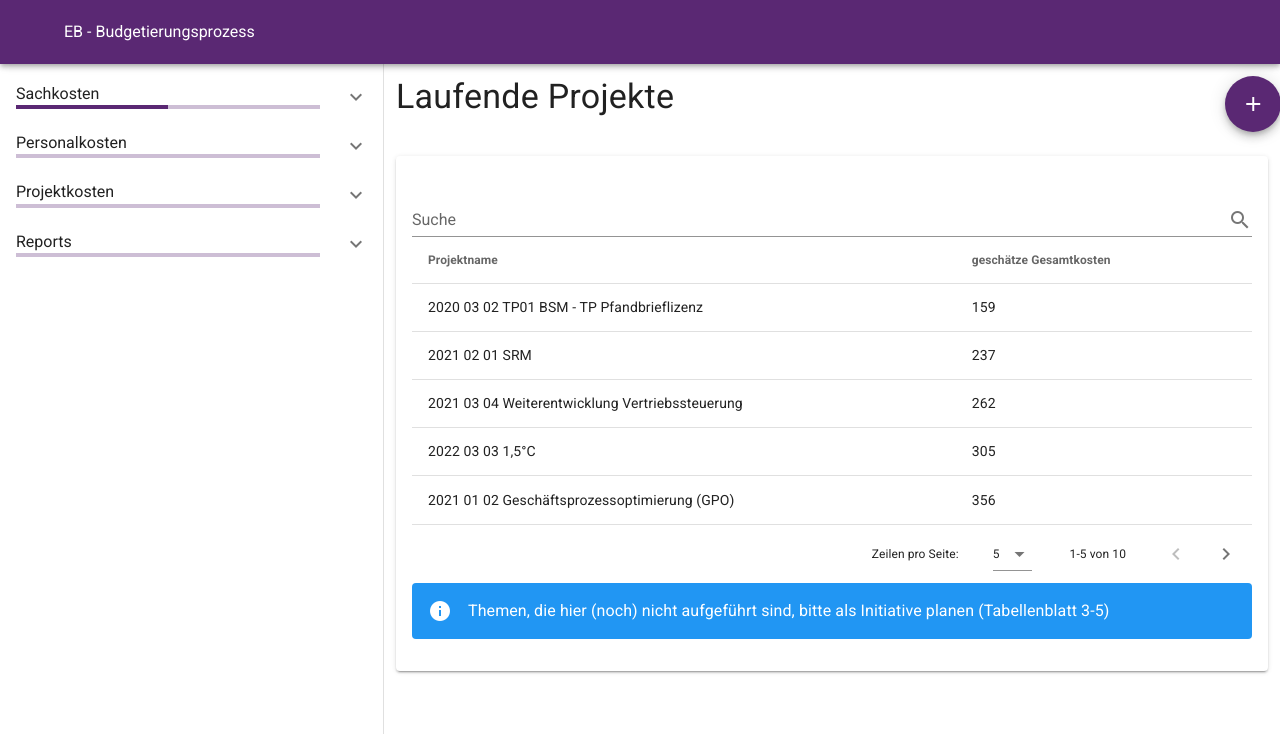
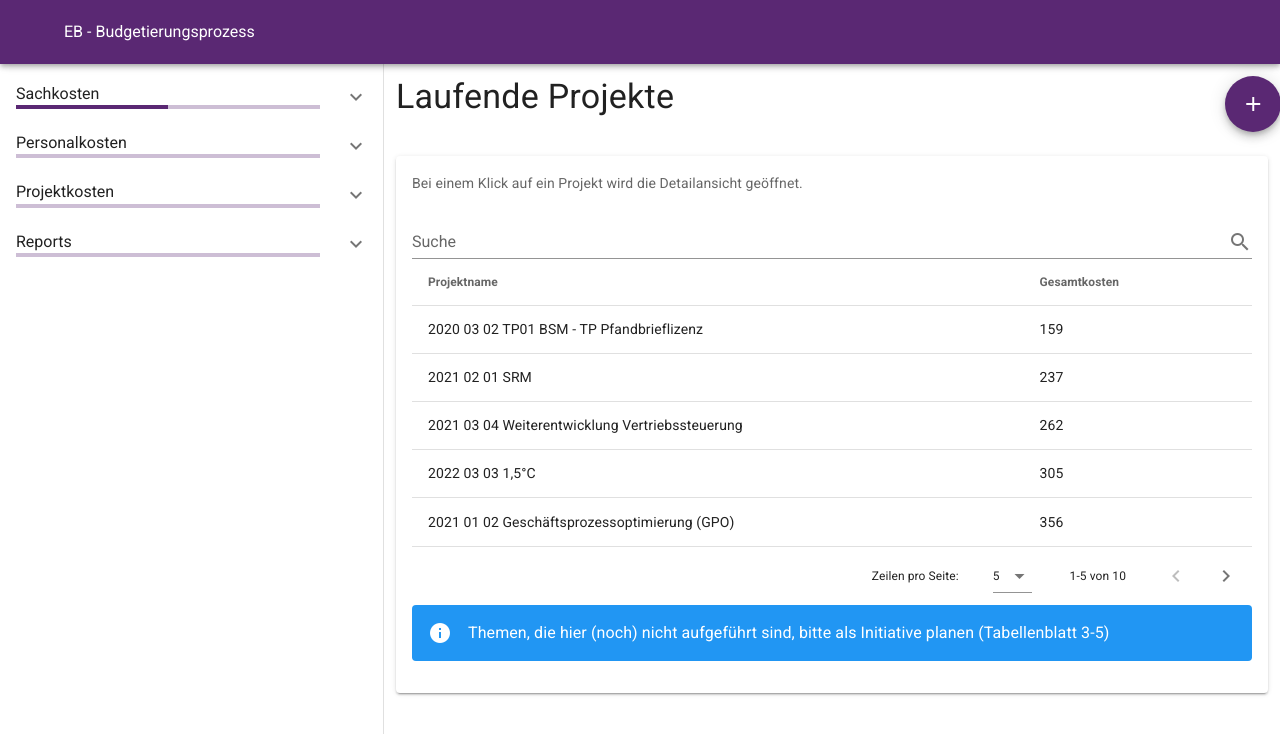
Before and after one commit to EB-UE/budgetierung, a Vue app: page /projektkosten/laufendes-projekt in a window 1280 px wide. Shown: the top 734 px of the page. Built offline with nearby package versions, Linux system fonts and the light colour scheme.

Commit message:
fix wording

```diff
--- a/src/views/projektkosten/LaufendesProjektView.vue
+++ b/src/views/projektkosten/LaufendesProjektView.vue
@@ -18,7 +18,7 @@
     <v-row>
       <v-col cols="12">
         <v-card>
-          <v-card-title></v-card-title>
+          <v-card-subtitle>Bei einem Klick auf ein Projekt wird die Detailansicht geöffnet.</v-card-subtitle>
           <v-card-text>
             <v-data-table
               :headers="headers"
@@ -63,7 +63,7 @@ export default {
           filterable: true,
           value: "name",
         },
-        { text: "geschätze Gesamtkosten", value: "gesamtkosten" },
+        { text: "Gesamtkosten", value: "gesamtkosten" },
       ],
       projekte: [
         {
```
